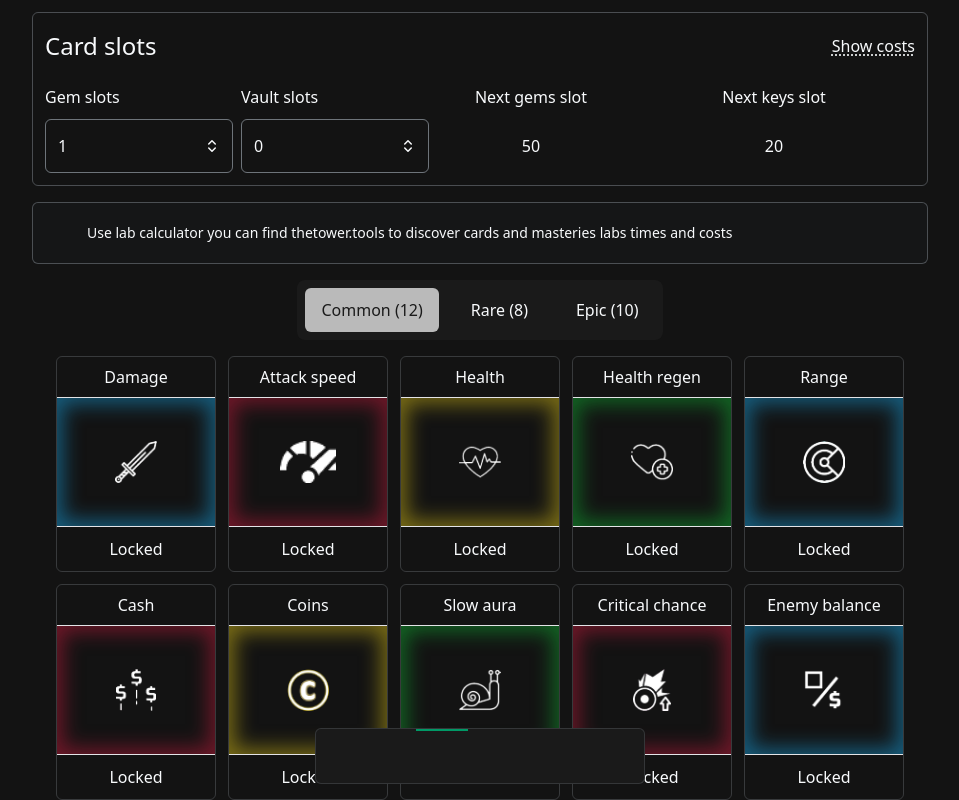
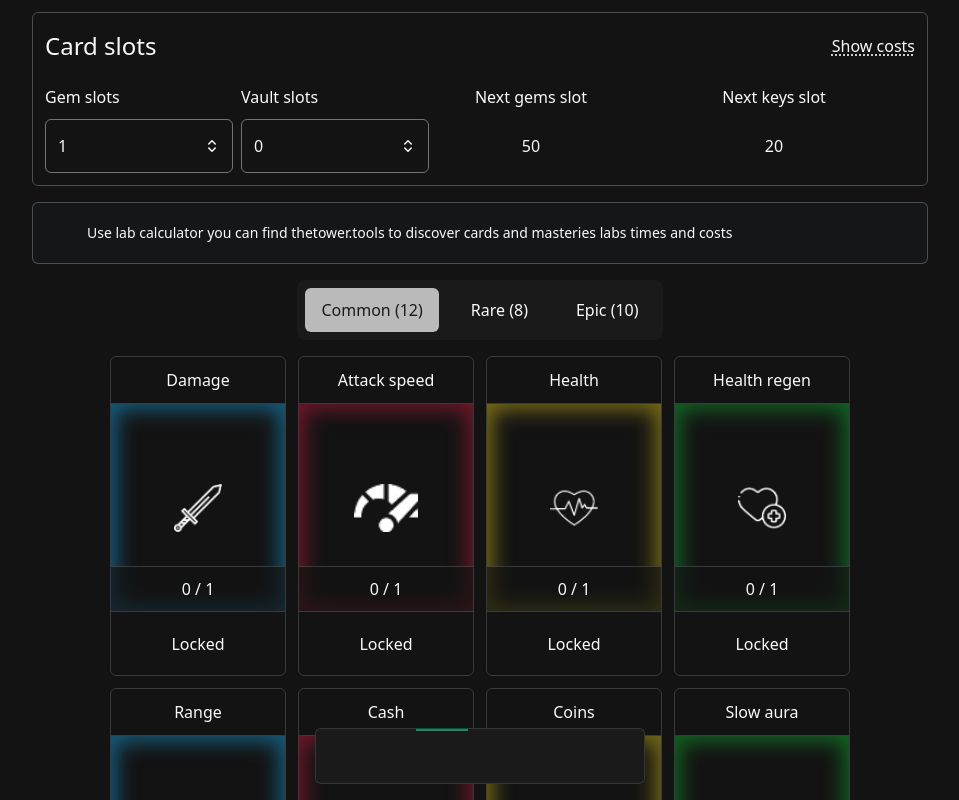
Before and after one commit to buczekmatthias/card-tracker, a Vue app: page / in a window 1280 px wide. Both pictures are taken after a click on the button 602 px from the left and 756 px from the top of the page. Shown: the top 800 px of the page, without its empty margins (160-1119 px from the left). Built offline with nearby package versions, Linux system fonts and the light colour scheme; some icons are missing.

Commit message:
Add next level progress to main page card

```diff
--- a/src/components/Tracker/Card.vue
+++ b/src/components/Tracker/Card.vue
@@ -1,11 +1,11 @@
 <template>
   <div
-    class="grid grid-rows-[1fr_4fr_1.35fr] grid-cols-1 border border-solid border-slate-300/20 hover:border-slate-300/50 duration-150 rounded-md h-[13.5rem] cursor-pointer w-40"
+    class="grid grid-rows-[1fr_4.5fr_1.35fr] grid-cols-1 border border-solid border-slate-300/20 hover:border-slate-300/50 duration-150 rounded-md h-80 cursor-pointer w-44"
     @click="showInfo = true"
   >
-    <p class="text-center p-1.5">{{ name }}</p>
+    <p class="text-center p-1.5 self-center">{{ name }}</p>
     <div
-      class="border-y border-solid border-y-zinc-200 flex items-center justify-center glow relative"
+      class="border-y border-solid border-y-slate-300/20 flex items-center justify-center glow relative"
       :class="info.glow"
     >
       <Icon
@@ -17,8 +17,14 @@
       <img
         v-lazy="getIcon()"
         :alt="`${name} card`"
-        class="h-1/3"
+        class="h-12"
       />
+      <p
+        class="absolute bottom-0 left-0 z-30 w-full p-2 text-center border-t border-solid border-t-slate-300/20 bg-theme/70"
+        v-if="content.lvl !== 7"
+      >
+        {{ content.owned }} / {{ levels[content.lvl] }}
+      </p>
     </div>
     <div class="flex gap-2 items-center justify-center p-1.5">
       <template v-if="content.lvl === 0">
@@ -56,6 +62,7 @@
 import { ref } from "vue";
 import { lockedCards } from "@/data/cards";
 import { getCardImgAndGlow } from "@/data/cardsInfo";
+import { levels } from "@/data/cardLevels";
 
 import { Icon } from "@iconify/vue";
 import CardInfo from "@/components/Tracker/CardInfo.vue";
```
